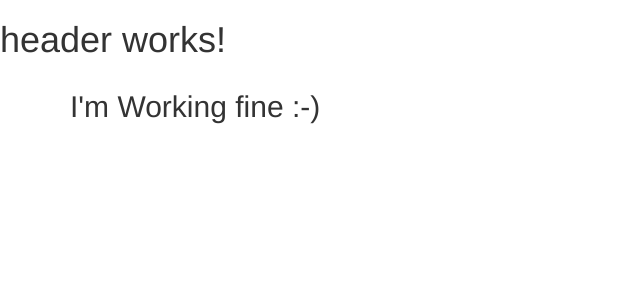
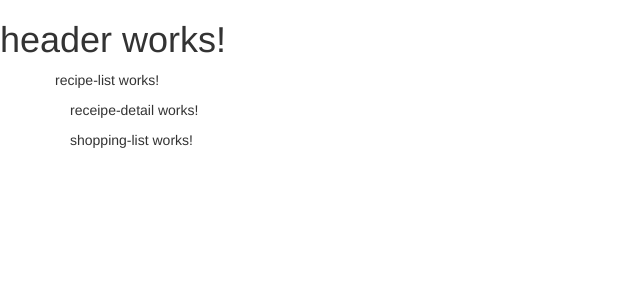
Before and after one commit to mikewiedemann/ng4-complete-guide, an Angular app: page / in a window 1280 px wide. Shown: the top 300 px of the page, without its empty margins (0-640 px from the left). Built offline with nearby package versions, Linux system fonts and the light colour scheme.

Commit message:
Chapter 43 part 1

```diff
--- a/src/app/app.component.html
+++ b/src/app/app.component.html
@@ -2,7 +2,8 @@
 <div class="container">
   <div class="row">
     <div class="col-md-12">
-      <h2>I'm Working fine :-)</h2>
+      <app-recipes></app-recipes>
+      <app-shopping-list></app-shopping-list>
     </div>
   </div>
 </div>
--- a/src/app/app.module.ts
+++ b/src/app/app.module.ts
@@ -5,8 +5,8 @@ import { AppComponent } from './app.component';
 import { HeaderComponent } from './header/header.component';
 import { RecipesComponent } from './recipes/recipes.component';
 import { RecipeListComponent } from './recipes/recipe-list/recipe-list.component';
-import { RecipeItemComponent } from './recipes/recipe-list/receipe-item/receipe-item.component';
-import { ReceipeDetailComponent } from './recipes/receipe-detail/receipe-detail.component';
+import { RecipeItemComponent } from './recipes/recipe-list/recipe-item/recipe-item.component';
+import { RecipeDetailComponent } from './recipes/recipe-detail/recipe-detail.component';
 import { ShoppingListComponent } from './shopping-list/shopping-list.component';
 import { ShoppingEditComponent } from './shopping-list/shopping-edit/shopping-edit.component';
 
@@ -17,7 +17,7 @@ import { ShoppingEditComponent } from './shopping-list/shopping-edit/shopping-ed
     RecipesComponent,
     RecipeListComponent,
     RecipeItemComponent,
-    ReceipeDetailComponent,
+    RecipeDetailComponent,
     ShoppingListComponent,
     ShoppingEditComponent
   ],
--- a/src/app/recipes/receipe-detail/receipe-detail.component.ts
+++ /dev/null
@@ -1,15 +0,0 @@
-import { Component, OnInit } from '@angular/core';
-
-@Component({
-  selector: 'app-receipe-detail',
-  templateUrl: './receipe-detail.component.html',
-  styleUrls: ['./receipe-detail.component.css']
-})
-export class ReceipeDetailComponent implements OnInit {
-
-  constructor() { }
-
-  ngOnInit() {
-  }
-
-}
--- /dev/null
+++ b/src/app/recipes/recipe-detail/recipe-detail.component.ts
@@ -0,0 +1,15 @@
+import { Component, OnInit } from '@angular/core';
+
+@Component({
+  selector: 'app-recipe-detail',
+  templateUrl: './recipe-detail.component.html',
+  styleUrls: ['./recipe-detail.component.css']
+})
+export class RecipeDetailComponent implements OnInit {
+
+  constructor() { }
+
+  ngOnInit() {
+  }
+
+}
--- a/src/app/recipes/recipe-list/receipe-item/receipe-item.component.ts
+++ b/src/app/recipes/recipe-list/recipe-item/recipe-item.component.ts
@@ -2,8 +2,8 @@ import { Component, OnInit } from '@angular/core';
 
 @Component({
   selector: 'app-recipe-item',
-  templateUrl: './receipe-item.component.html',
-  styleUrls: ['./receipe-item.component.css']
+  templateUrl: './recipe-item.component.html',
+  styleUrls: ['./recipe-item.component.css']
 })
 export class RecipeItemComponent implements OnInit {
 
--- a/src/app/recipes/recipes.component.html
+++ b/src/app/recipes/recipes.component.html
@@ -1,3 +1,8 @@
-<p>
-  recipes works!
-</p>
+<div class="row">
+  <div class="col-md5">
+    <app-recipe-list></app-recipe-list>
+  </div>
+  <div class="col-md-7">
+    <app-recipe-detail></app-recipe-detail>
+  </div>
+</div>
```
Also changed, not shown: src/app/recipes/recipe-detail/recipe-detail.component.css (added), src/app/recipes/recipe-detail/recipe-detail.component.html (renamed from src/app/recipes/receipe-detail/receipe-detail.component.html), src/app/recipes/recipe-list/recipe-item/recipe-item.component.css (added), src/app/recipes/recipe-list/recipe-item/recipe-item.component.html (renamed from src/app/recipes/recipe-list/receipe-item/receipe-item.component.html).
